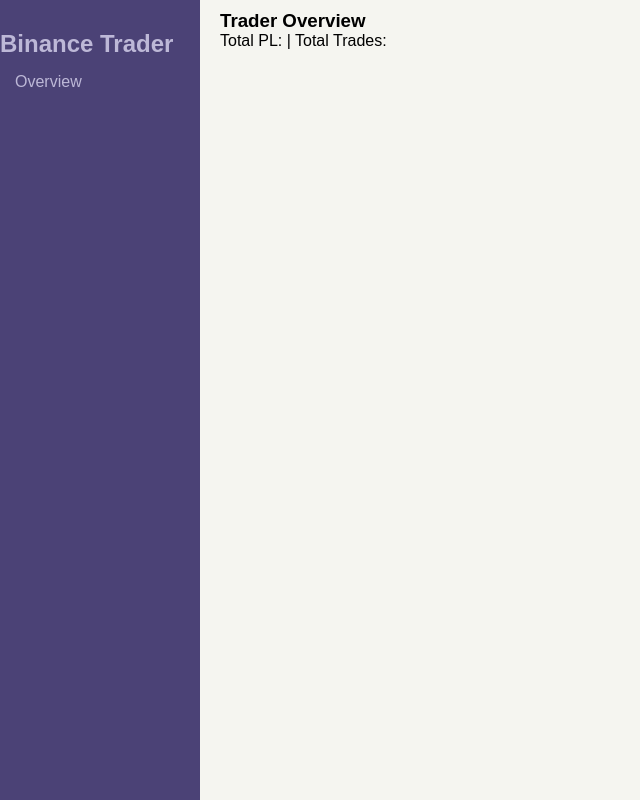
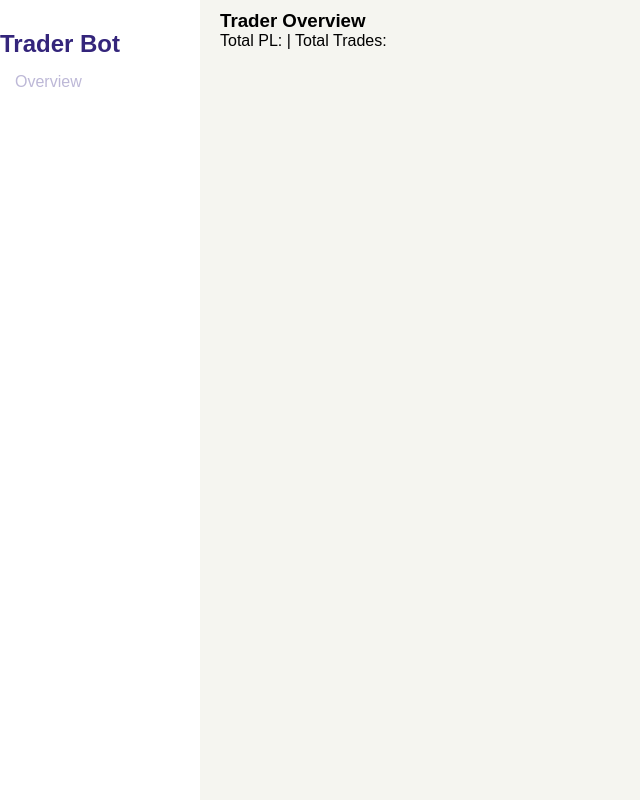
Before and after one commit to berkanelit/Trader-Bot, a Flask app: template core/templates/main_page.html in a window 1280 px wide. Shown: the whole page, without its empty margins (0-640 px from the left). Run offline with Flask 2, Linux system fonts and the light colour scheme; the template is opened without the code that fills it, so the values that code supplies are empty; some libraries are stand-ins or nearby versions.

Commit message:
Güncelleme

```diff
--- a/core/static/css/style.css
+++ b/core/static/css/style.css
@@ -10,7 +10,7 @@
 }
 
 body{
-   	background-color: #f3f5f9;
+   	background-color: #000000;
 	display: flex;
   	position: relative;
 }
@@ -18,10 +18,10 @@
 .sidebar{
   width: 200px;
   height: 100%;
-  background: #4b4276;
+  background: #ffffff;
   padding: 30px 0px;
   position: fixed;
-  color: #bdb8d7;
+  color: #34257b;
 }
 
 .sidebar ul li{
@@ -34,7 +34,7 @@
 }
 
 .sidebar ul li:hover{
-  background-color: #594f8d;
+  background-color: #76767a;
 }
 
 .sidebar ul li:hover a{
--- a/core/templates/main_page.html
+++ b/core/templates/main_page.html
@@ -23,7 +23,7 @@
         {% from 'jinja_templates.html' import market_data_panel %}
 
         <div class="sidebar">
-            <h2>Binance Trader</h2>
+            <h2>Trader Bot</h2>
             <ul>
                 <li><a href=# onclick="hide_section(event, 'Overview');">Overview</a></li>
             {% for market_symbol in data.market_symbols %}
--- a/core/templates/page_template.html
+++ b/core/templates/page_template.html
@@ -19,7 +19,7 @@
 
     </head>
     <header>
-        <h1>Binance Trader Control Panel</h1>
+        <h1>Trader Bot Kontrol Paneli</h1>
     </header>
     <body>
         {% block content %}{% endblock content %}
```
Also changed, not shown: 1 other file.
